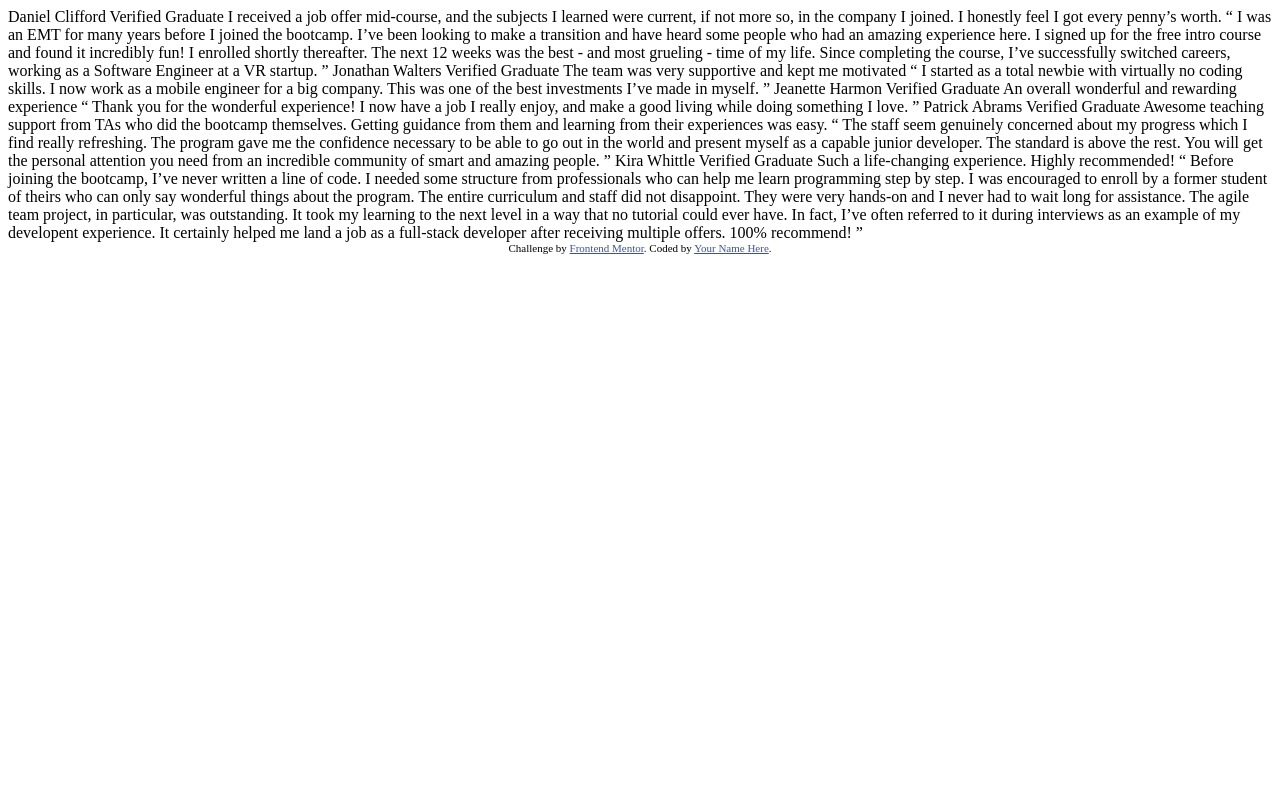
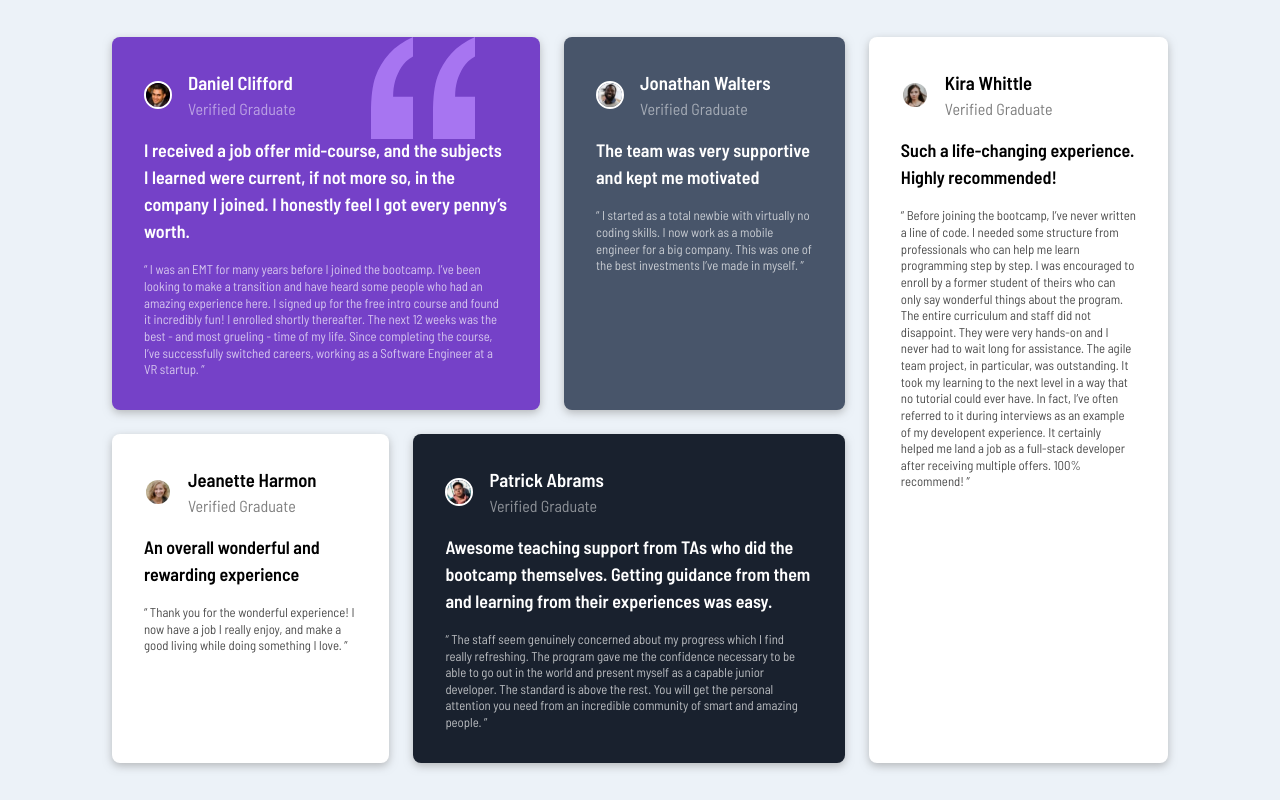
Before and after one commit to Mustypro137/Testimonials-grid-section, a plain HTML site: page index.html in a window 1280 px wide. Drawn offline with Linux system fonts and the light colour scheme.

Commit message:
updated grid

```diff
--- a/index.html
+++ b/index.html
@@ -1,76 +1,150 @@
 <!DOCTYPE html>
 <html lang="en">
   <head>
-  <meta charset="UTF-8">
-  <meta name="viewport" content="width=device-width, initial-scale=1.0"> <!-- displays site properly based on user's device -->
+    <meta charset="UTF-8" />
+    <meta name="viewport" content="width=device-width, initial-scale=1.0" />
+    <!-- displays site properly based on user's device -->
 
-  <link rel="icon" type="image/png" sizes="32x32" href="./images/favicon-32x32.png">
+    <link
+      rel="icon"
+      type="image/png"
+      sizes="32x32"
+      href="./images/favicon-32x32.png"
+    />
+    <link rel="stylesheet" href="style.css" />
 
     <title>Frontend Mentor | [Challenge Name Here]</title>
-
-  <!-- Feel free to remove these styles or customise in your own stylesheet 👍 -->
-  <style>
-    .attribution { font-size: 11px; text-align: center; }
-    .attribution a { color: hsl(228, 45%, 44%); }
-  </style>
   </head>
   <body>
-  Daniel Clifford
-  Verified Graduate
+    <main class="grid">
+      <div class="card card-one">
+        <div class="card-profile">
+          <img src="./images/image-daniel.jpg" alt="" />
+          <div class="card-profile__content">
+            <h3>Daniel Clifford</h3>
+            <p>Verified Graduate</p>
+          </div>
+        </div>
 
-  I received a job offer mid-course, and the subjects I learned were current, if not more so,
-  in the company I joined. I honestly feel I got every penny’s worth.
+        <div class="card-content">
+          <p class="card-desc__title">
+            I received a job offer mid-course, and the subjects I learned were
+            current, if not more so, in the company I joined. I honestly feel I
+            got every penny’s worth.
+          </p>
 
-  “ I was an EMT for many years before I joined the bootcamp. I’ve been looking to make a
-  transition and have heard some people who had an amazing experience here. I signed up
-  for the free intro course and found it incredibly fun! I enrolled shortly thereafter.
-  The next 12 weeks was the best - and most grueling - time of my life. Since completing
-  the course, I’ve successfully switched careers, working as a Software Engineer at a VR startup. ”
+          <p class="card-quote">
+            “ I was an EMT for many years before I joined the bootcamp. I’ve
+            been looking to make a transition and have heard some people who had
+            an amazing experience here. I signed up for the free intro course
+            and found it incredibly fun! I enrolled shortly thereafter. The next
+            12 weeks was the best - and most grueling - time of my life. Since
+            completing the course, I’ve successfully switched careers, working
+            as a Software Engineer at a VR startup. ”
+          </p>
+        </div>
+      </div>
 
-  Jonathan Walters
-  Verified Graduate
+      <div class="card card-two">
+        <div class="card-profile">
+          <img src="./images/image-jonathan.jpg" alt="" />
+          <div class="card-profile__content">
+            <h3>Jonathan Walters</h3>
+            <p>Verified Graduate</p>
+          </div>
+        </div>
 
+        <div class="card-content">
+          <p class="card-desc__title">
             The team was very supportive and kept me motivated
+          </p>
 
-  “ I started as a total newbie with virtually no coding skills. I now work as a mobile engineer
-  for a big company. This was one of the best investments I’ve made in myself. ”
+          <p class="card-quote">
+            “ I started as a total newbie with virtually no coding skills. I now
+            work as a mobile engineer for a big company. This was one of the
+            best investments I’ve made in myself. ”
+          </p>
+        </div>
+      </div>
 
-  Jeanette Harmon
-  Verified Graduate
+      <div class="card card-three">
+        <div class="card-profile">
+          <img src="./images/image-jeanette.jpg" alt="" />
+          <div class="card-profile__content">
+            <h3>Jeanette Harmon</h3>
+            <p>Verified Graduate</p>
+          </div>
+        </div>
 
+        <div class="card-content">
+          <p class="card-desc__title">
             An overall wonderful and rewarding experience
+          </p>
 
-  “ Thank you for the wonderful experience! I now have a job I really enjoy, and make a good living
-  while doing something I love. ”
+          <p class="card-quote">
+            “ Thank you for the wonderful experience! I now have a job I really
+            enjoy, and make a good living while doing something I love. ”
+          </p>
+        </div>
+      </div>
 
-  Patrick Abrams
-  Verified Graduate
+      <div class="card card-four">
+        <div class="card-profile">
+          <img src="./images/image-patrick.jpg" alt="" />
+          <div class="card-profile__content">
+            <h3>Patrick Abrams</h3>
+            <p>Verified Graduate</p>
+          </div>
+        </div>
 
-  Awesome teaching support from TAs who did the bootcamp themselves. Getting guidance from them and
-  learning from their experiences was easy.
+        <div class="card-content">
+          <p class="card-desc__title">
+            Awesome teaching support from TAs who did the bootcamp themselves.
+            Getting guidance from them and learning from their experiences was
+            easy.
+          </p>
 
-  “ The staff seem genuinely concerned about my progress which I find really refreshing. The program
-  gave me the confidence necessary to be able to go out in the world and present myself as a capable
-  junior developer. The standard is above the rest. You will get the personal attention you need from
-  an incredible community of smart and amazing people. ”
+          <p class="card-quote">
+            “ The staff seem genuinely concerned about my progress which I find
+            really refreshing. The program gave me the confidence necessary to
+            be able to go out in the world and present myself as a capable
+            junior developer. The standard is above the rest. You will get the
+            personal attention you need from an incredible community of smart
+            and amazing people. ”
+          </p>
+        </div>
+      </div>
 
-  Kira Whittle
-  Verified Graduate
+      <div class="card card-five">
+        <div class="card-profile">
+          <img src="./images/image-kira.jpg" alt="" />
+          <div class="card-profile__content">
+            <h3>Kira Whittle</h3>
+            <p>Verified Graduate</p>
+          </div>
+        </div>
 
+        <div class="card-content">
+          <p class="card-desc__title">
             Such a life-changing experience. Highly recommended!
+          </p>
 
-  “ Before joining the bootcamp, I’ve never written a line of code. I needed some structure from
-  professionals who can help me learn programming step by step. I was encouraged to enroll by a former
-  student of theirs who can only say wonderful things about the program. The entire curriculum and staff
-  did not disappoint. They were very hands-on and I never had to wait long for assistance. The agile team
-  project, in particular, was outstanding. It took my learning to the next level in a way that no tutorial
-  could ever have. In fact, I’ve often referred to it during interviews as an example of my developent
-  experience. It certainly helped me land a job as a full-stack developer after receiving multiple offers.
-  100% recommend! ”
-
-  <div class="attribution">
-    Challenge by <a href="https://www.frontendmentor.io?ref=challenge" target="_blank">Frontend Mentor</a>.
-    Coded by <a href="#">Your Name Here</a>.
+          <p class="card-quote">
+            “ Before joining the bootcamp, I’ve never written a line of code. I
+            needed some structure from professionals who can help me learn
+            programming step by step. I was encouraged to enroll by a former
+            student of theirs who can only say wonderful things about the
+            program. The entire curriculum and staff did not disappoint. They
+            were very hands-on and I never had to wait long for assistance. The
+            agile team project, in particular, was outstanding. It took my
+            learning to the next level in a way that no tutorial could ever
+            have. In fact, I’ve often referred to it during interviews as an
+            example of my developent experience. It certainly helped me land a
+            job as a full-stack developer after receiving multiple offers. 100%
+            recommend! ”
+          </p>
         </div>
+      </div>
+    </main>
   </body>
 </html>
--- /dev/null
+++ b/style.css
@@ -0,0 +1,225 @@
+@import url("https://fonts.googleapis.com/css2?family=Barlow+Semi+Condensed:wght@400;500;600&display=swap");
+
+:root {
+  /* Primary */
+  --moderate-violet: hsl(263, 55%, 52%);
+  --very-dark-grayish-blue: hsl(217, 19%, 35%);
+  --very-dark-blackish-blue: hsl(219, 29%, 14%);
+  --white: hsl(0, 0%, 100%);
+
+  /* Neutral */
+
+  --light-gray: hsl(0, 0%, 81%);
+  --light-grayish-blue: hsl(210, 46%, 95%);
+
+  /* Body Copy */
+  --Font-size: 13px;
+  --ff-sans: "Barlow Semi Condensed", sans-serif;
+  --fw-normal: 400;
+  --fw-medium: 500;
+  --fw-semibold: 600;
+}
+
+/* Box sizing rules */
+*,
+*::before,
+*::after {
+  box-sizing: border-box;
+}
+
+/* Remove default margin */
+body,
+h1,
+h2,
+h3,
+h4,
+p,
+figure,
+blockquote,
+dl,
+dd {
+  margin: 0;
+}
+
+/* Remove list styles on ul, ol elements with a list role, which suggests default styling will be removed */
+ul[role="list"],
+ol[role="list"] {
+  list-style: none;
+}
+
+/* Set core root defaults */
+html:focus-within {
+  scroll-behavior: smooth;
+}
+
+/* Set core body defaults */
+body {
+  min-height: 100vh;
+  text-rendering: optimizeSpeed;
+  line-height: 1.5;
+}
+
+/* A elements that don't have a class get default styles */
+a:not([class]) {
+  text-decoration-skip-ink: auto;
+}
+
+/* Make images easier to work with */
+img,
+picture {
+  max-width: 100%;
+  display: block;
+}
+
+/* Inherit fonts for inputs and buttons */
+input,
+button,
+textarea,
+select {
+  font: inherit;
+}
+
+/* Remove all animations, transitions and smooth scroll for people that prefer not to see them */
+@media (prefers-reduced-motion: reduce) {
+  html:focus-within {
+    scroll-behavior: auto;
+  }
+
+  *,
+  *::before,
+  *::after {
+    animation-duration: 0.01ms !important;
+    animation-iteration-count: 1 !important;
+    transition-duration: 0.01ms !important;
+    scroll-behavior: auto !important;
+  }
+}
+
+body {
+  display: flex;
+  align-items: center;
+  justify-content: center;
+  min-height: 100vh;
+  font-family: var(--ff-sans);
+  background-color: var(--light-grayish-blue);
+  color: var(--white);
+}
+
+.grid {
+  display: grid;
+  grid-auto-flow: 1fr;
+  grid-template-areas:
+    "one"
+    "two"
+    "three"
+    "four"
+    "five";
+  gap: 1.5rem;
+  padding: 2rem;
+  width: min(95%, 70rem);
+}
+
+.card {
+  display: flex;
+  flex-direction: column;
+  gap: 1rem;
+  padding: 2rem;
+  box-shadow: 0 3px 8px hsl(0, 0%, 50%, 0.5);
+  border-radius: 0.5rem;
+}
+
+.card-profile {
+  display: flex;
+  align-items: center;
+  gap: 1rem;
+}
+
+.card-profile img {
+  max-width: 100%;
+  width: 1.75rem;
+  border-radius: 50%;
+  border: 2px solid var(--white);
+  aspect-ratio: 1;
+}
+
+.card-profile h3 {
+  font-weight: 600;
+}
+
+.card-profile p {
+  opacity: 50%;
+}
+
+.card-desc__title {
+  font-size: 1.125rem;
+  padding-block-end: 1rem;
+  font-weight: 600;
+}
+
+.card-quote {
+  font-size: 0.8rem;
+  opacity: 70%;
+  line-height: 1.3;
+}
+
+.card-one {
+  grid-area: one;
+  background-image: url("images/bg-pattern-quotation.svg");
+  background-repeat: no-repeat;
+  background-position: 80% 0%;
+  background-color: var(--moderate-violet);
+}
+.card-two {
+  grid-area: two;
+  background-color: var(--very-dark-grayish-blue);
+}
+.card-three {
+  grid-area: three;
+  background-color: var(--white);
+  color: initial;
+}
+.card-four {
+  grid-area: four;
+  background-color: var(--very-dark-blackish-blue);
+}
+.card-five {
+  background-color: var(--white);
+  grid-area: five;
+  color: initial;
+}
+
+@media screen and (min-width: 33em) {
+  .grid {
+    grid-template-areas:
+      "one one"
+      "two three"
+      "five five"
+      "four four";
+  }
+}
+@media (min-width: 38em) {
+  .grid {
+    grid-template-areas:
+      "one one"
+      "two three"
+      "three five"
+      "four four";
+  }
+}
+
+@media screen and (min-width: 54em) {
+  .grid {
+    grid-template-areas:
+      "one one two"
+      "five five five"
+      "three four four";
+  }
+}
+
+@media screen and (min-width: 75em) {
+  .grid {
+    grid-template-areas:
+      "one one two five"
+      "three four four five";
+  }
+}
```
Lines whose indentation alone changed are shown as unchanged.
